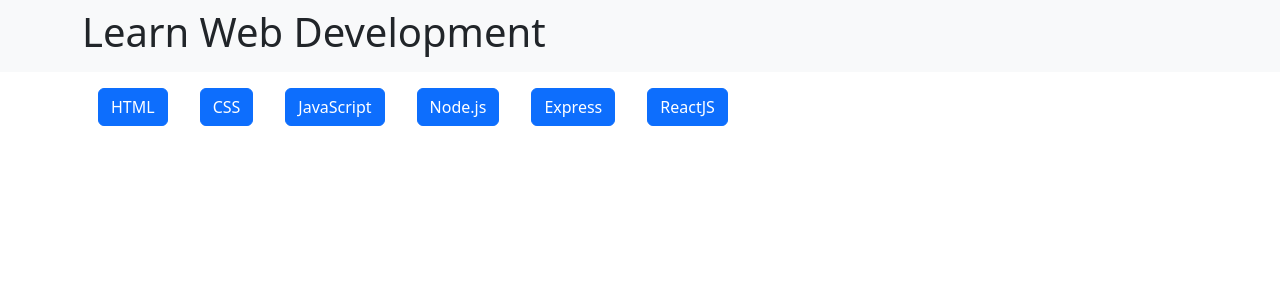
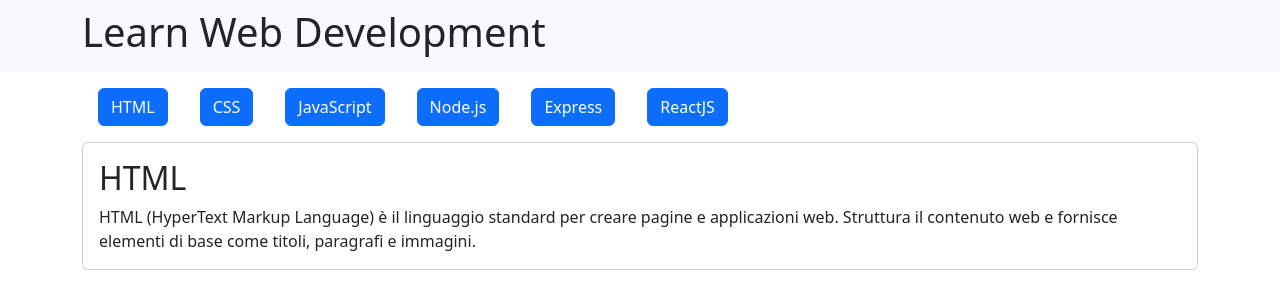
Before and after one commit to RobertoFloris/react-use-state, a React (Vite) app: page / in a window 1280 px wide. Shown: the top 308 px of the page. Built offline with nearby package versions, Linux system fonts and the light colour scheme.

Commit message:
[add] card

```diff
--- a/src/assets/Main.jsx
+++ b/src/assets/Main.jsx
@@ -2,11 +2,29 @@
   const { languages } = props;
   return (
     <main>
+
       <div className="container">
+
         {languages.map(language => (
           <button key={language.id} type="button" className="btn btn-primary m-3">{language.title}</button>
         ))}
+
+        <div class="card">
+          <div class="card-body">
+
+            <div>
+              <h2>{languages[0].title}</h2>
+            </div>
+
+            <div>
+              {languages[0].description}
+            </div>
+
+          </div>
+        </div>
+
       </div>
+
     </main>
   )
 }
```
